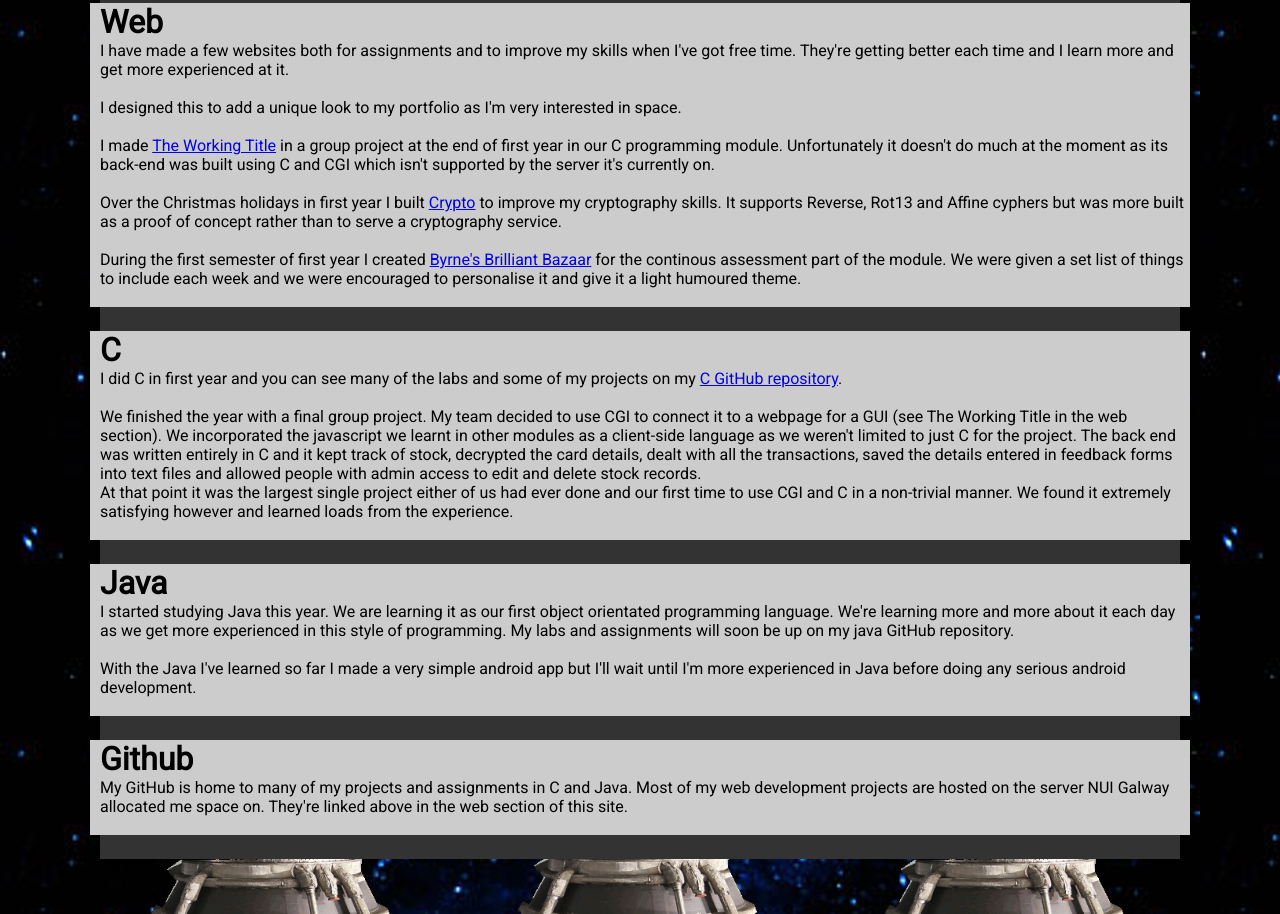
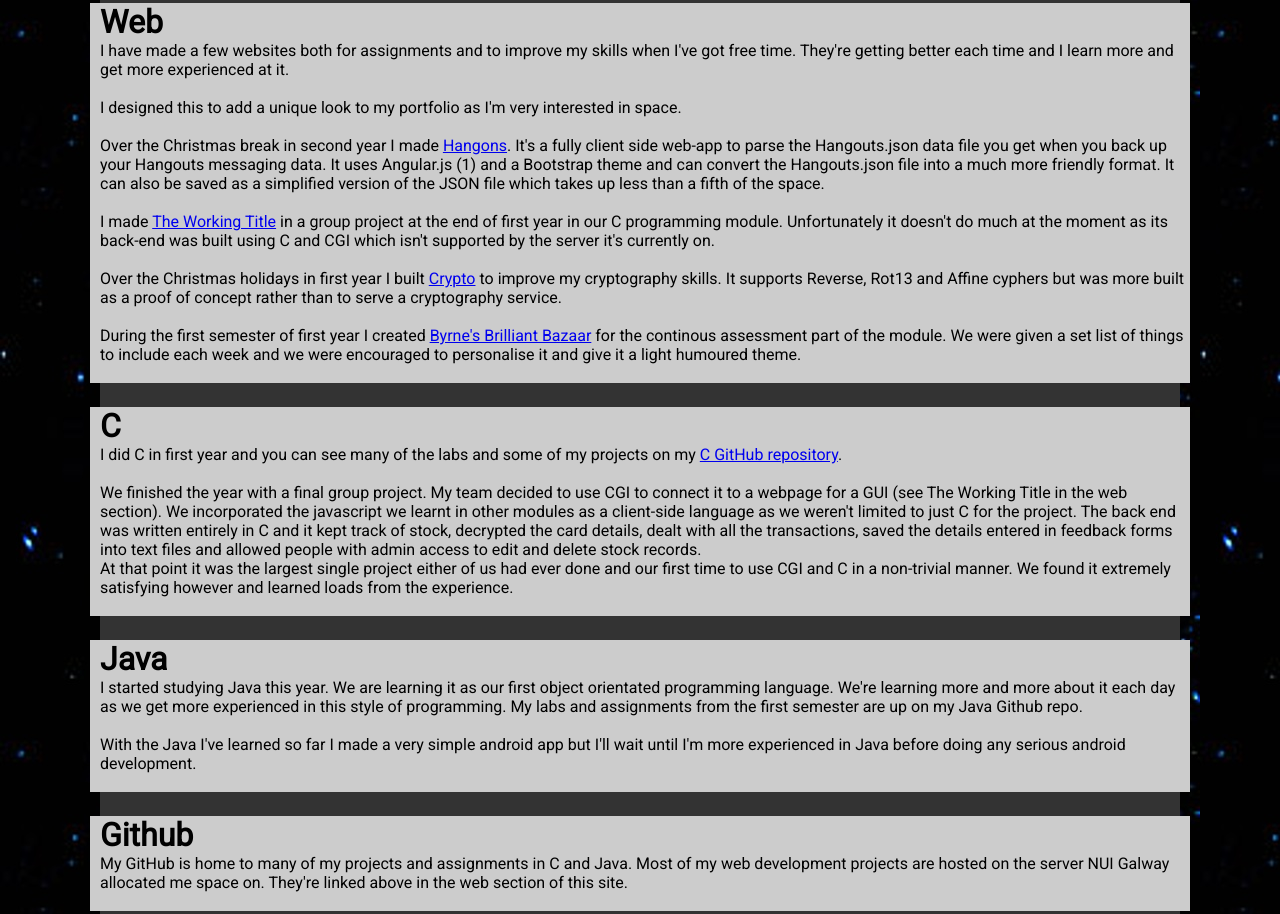
Before and after one commit to David-Byrne/david-byrne.github.io, a plain HTML site: page index.html in a window 1280 px wide. Shown: the part 866-1780 px from the top of the page. Drawn offline with Linux system fonts and the light colour scheme.

Commit message:
Added Hangons to web section

```diff
--- a/index.html
+++ b/index.html
@@ -53,6 +53,11 @@
 				They're getting better each time and I learn more and get more experienced at it.<br>
 				<br>
 				I designed this to add a unique look to my portfolio as I'm very interested in space.<br>
+                <br>
+				Over the Christmas break in second year I made <a href="http://david-byrne.github.io/Hangons/">Hangons</a>. It's a fully client side
+                web-app to parse the Hangouts.json data file you get when you back up your Hangouts messaging data. It uses Angular.js (1) and a Bootstrap theme
+                and can convert the Hangouts.json file into a much more friendly format. It can also be saved as a simplified version of the JSON file which
+                takes up less than a fifth of the space.<br>
 				<br>
 				I made <a href="http://danu6.it.nuigalway.ie/DavidByrne/WT/">The Working Title</a> in a group project
 				at the end of first year in our C programming module. Unfortunately it doesn't do much at the moment as
@@ -95,7 +100,7 @@
 				<h1>Java</h1>
 				I started studying Java this year. We are learning it as our first object orientated programming language. We're
 				learning more and more about it each day as we get more experienced in this style of programming. My labs and
-				assignments will soon be up on my java GitHub repository.<br>
+				assignments from the first semester are up on my Java Github repo.<br>
 				<br>
 				With the Java I've learned so far I made a very simple android app but I'll wait until I'm more experienced in Java
 				before doing any serious android development.
@@ -117,7 +122,7 @@
 		<div id="base" class="engine">
 			<img src="engine5.gif" class="engineImg">
 		</div>
-		<div class="bottom">Designed by David Byrne, 2015</div>
+		<div class="bottom">Designed by David Byrne, 2015-2016</div>
 	</body>
 
 </html>
```
